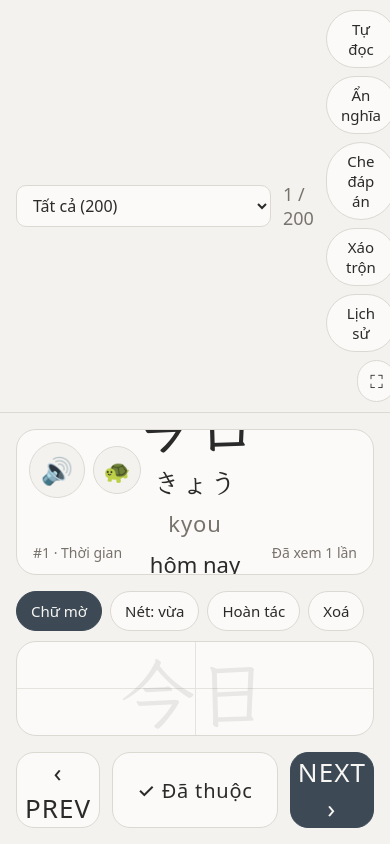
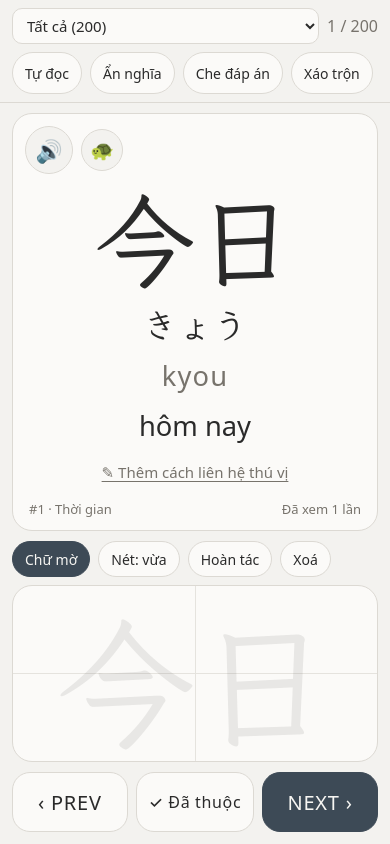
Before and after one commit to tuanhuycao19/hoc-tieng-nhat, a website: page index.html in a window 390 px wide. Drawn offline with Linux system fonts and the light colour scheme.

Commit message:
Fix layout on phone-width screens
Top-bar buttons scroll in one row, the card footer no longer overlaps the
note link, nav buttons stay on one line and the word is larger on phones.

Co-Authored-By: Claude Opus 5.5 <noreply@anthropic.com>
Claude-Session: https://claude.ai/code/session_01CRMjNwiU9jtLqa3NoMSADp

```diff
--- a/style.css
+++ b/style.css
@@ -58,7 +58,7 @@ button, select { font: inherit; color: inherit; }
   background: var(--surface); border: 1px solid var(--line);
   border-radius: 10px; padding: 8px 12px; font-size: 16px;
 }
-.counter { font-variant-numeric: tabular-nums; color: var(--muted); font-size: 18px; }
+.counter { font-variant-numeric: tabular-nums; color: var(--muted); font-size: 18px; white-space: nowrap; }
 .bar-actions { margin-left: auto; display: flex; gap: 8px; flex-wrap: wrap; justify-content: flex-end; }
 .chip {
   background: var(--surface); border: 1px solid var(--line);
@@ -237,3 +237,32 @@ canvas { position: absolute; inset: 0; width: 100%; height: 100%; touch-action:
 .recent small { display: block; font-size: 11px; color: var(--muted); font-family: system-ui, sans-serif; }
 .empty { color: var(--muted); font-size: 14px; }
 .sheet-foot { margin-top: 32px; }
+
+/* ---------- Phone / narrow screens ---------- */
+@media (max-width: 700px) {
+  .bar { flex-wrap: wrap; gap: 8px; padding: 8px 12px; }
+  .bar select { flex: 1; min-width: 0; font-size: 15px; padding: 6px 10px; }
+  .counter { font-size: 16px; white-space: nowrap; }
+  .bar-actions {
+    order: 3; width: 100%; margin-left: 0;
+    flex-wrap: nowrap; justify-content: flex-start;
+    overflow-x: auto; scrollbar-width: none; -webkit-overflow-scrolling: touch;
+  }
+  .bar-actions::-webkit-scrollbar { display: none; }
+  .chip { white-space: nowrap; flex: none; min-height: 36px; padding: 6px 12px; font-size: 14px; }
+
+  .layout { padding: 10px 12px; gap: 10px; grid-template-rows: auto minmax(200px, 1fr); }
+  .card { padding: 64px 16px 12px; justify-content: flex-start; overflow-y: auto; }
+  .word { font-size: clamp(72px, 26vw, 170px); }
+  .kana { font-size: clamp(28px, 9vw, 48px); }
+  .romaji, .meaning { font-size: clamp(22px, 7vw, 36px); }
+  .speak-btn { width: 48px; height: 48px; font-size: 22px; }
+  .speak-btn.slow { width: 42px; height: 42px; font-size: 19px; }
+  .note { margin-top: 12px; }
+  .meta { position: static; margin-top: 12px; width: 100%; gap: 8px; font-size: 13px; }
+
+  .pad { gap: 8px; }
+  .nav { padding: 0 12px 12px; gap: 8px; }
+  .navbtn { min-height: 60px; font-size: 20px; white-space: nowrap; padding: 0 10px; }
+  .navbtn.learned { font-size: 16px; padding: 0 12px; }
+}
```
